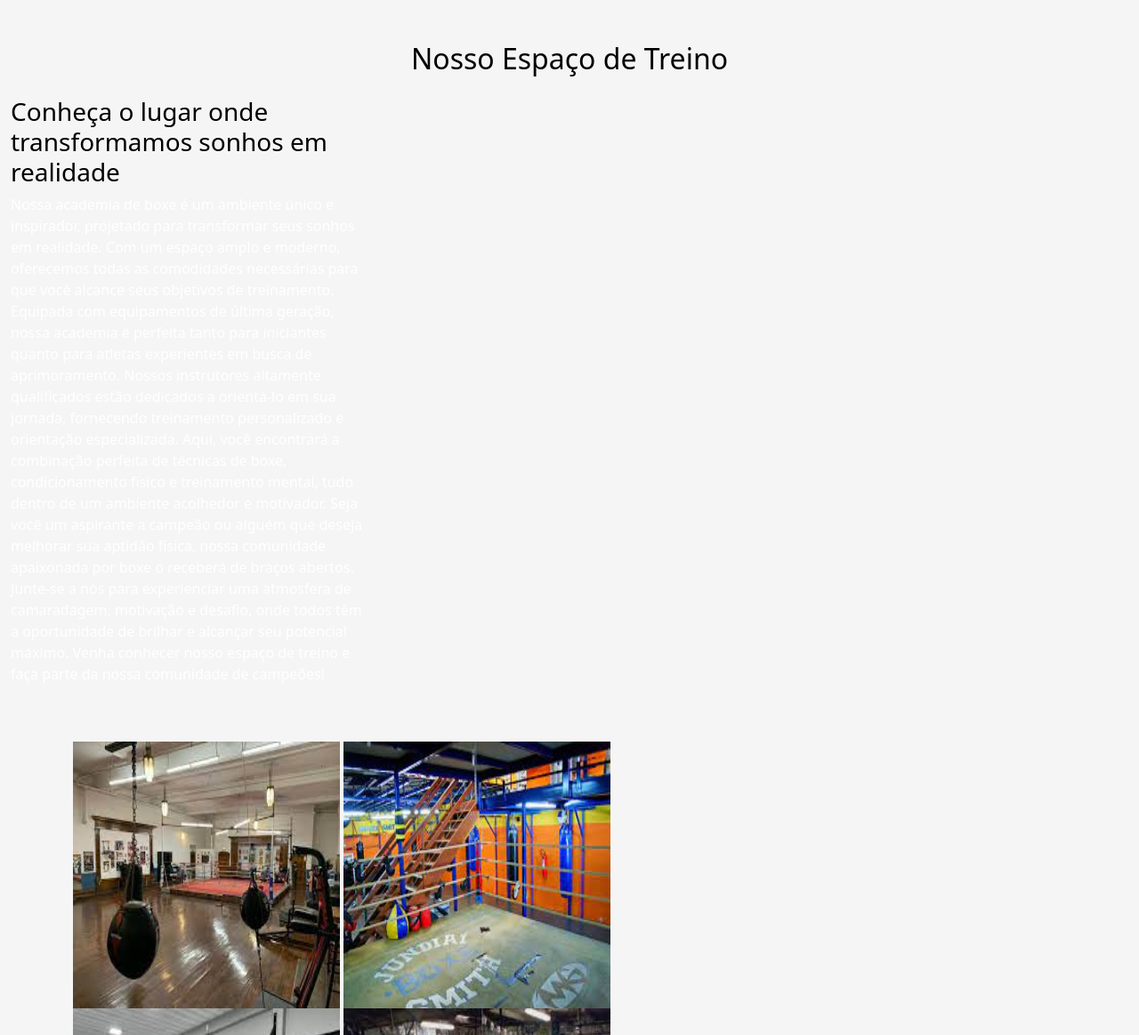
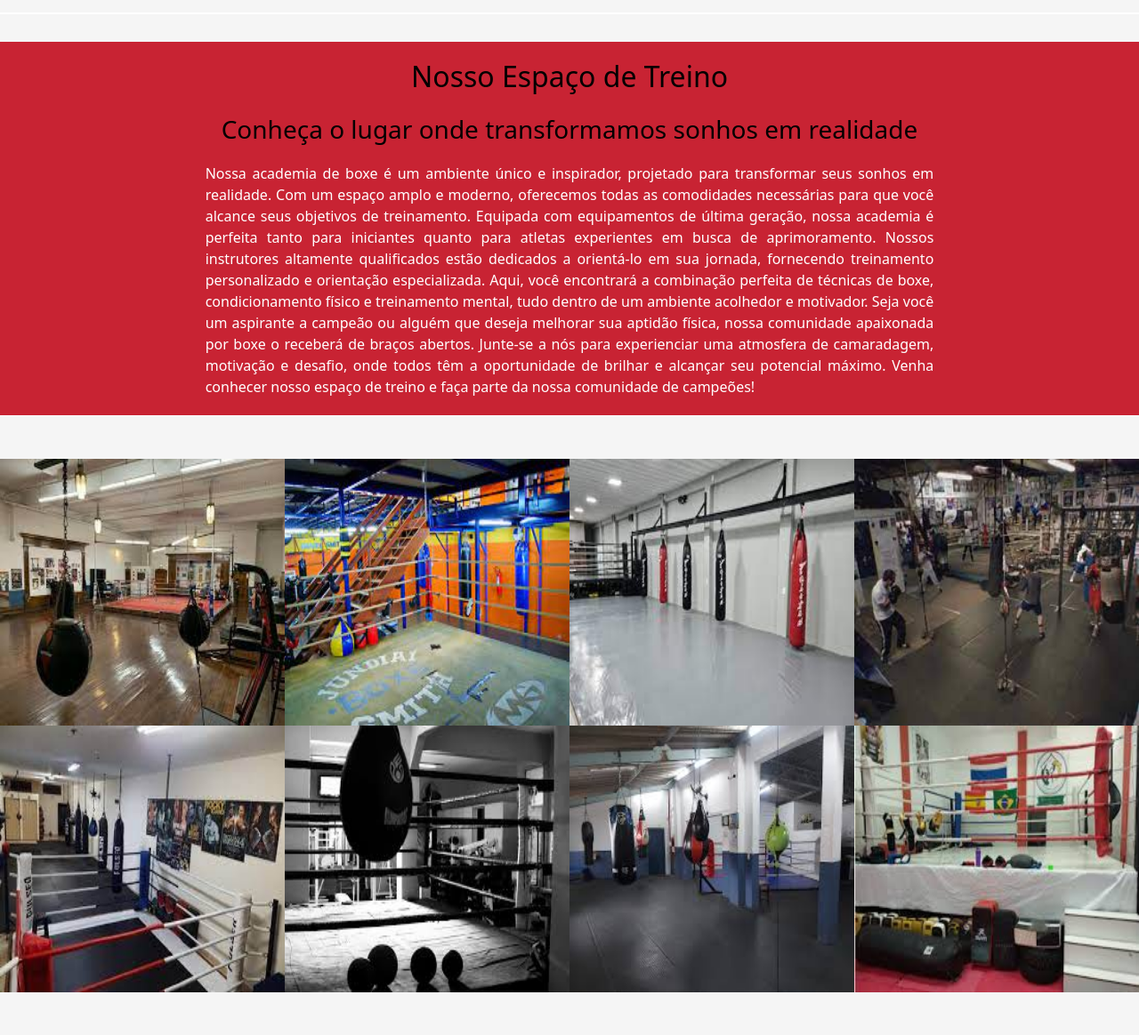
Before and after one commit to Mauricio-TW/Academia_Boxe, a PHP site: the page made by paginas/espaço.html in a window 1280 px wide. Shown: the part 846-2010 px from the top of the page at 89% size. Run offline with PHP 8.4, Linux system fonts and the light colour scheme.

Commit message:
Novas Alterções

```diff
--- a/CSS/espaco.css
+++ b/CSS/espaco.css
@@ -1,4 +1,60 @@
+/*Seçao Espaço*/
+.espaco-section {
+    background-color: #c82333;
+    color: white;
+    padding: 20px;
+    box-sizing: border-box;
+    width: 100%;
+    margin-top:48px ;
+    border-bottom: 1px solid #fff; /* Mantendo a borda branca */
+    margin-bottom: 20px; /* Adicionando espaço abaixo da linha */
+    padding-bottom: 0; /* Removendo o padding bottom */
+}
 
+.espaco-section h2, h3 {
+    color: #000;
+}
+
+.espaco-section h3 {
+    color: #000;
+    margin-bottom: 20px;
+    text-align: center;
+}
+
+.espaco-section .espaco-texto {
+    margin-top: 20px;
+    text-align: justify;
+}
+
+.espaco-section .espaco-texto-item {
+    margin-bottom: 20px;
+}
+
+/*Estilo da Linha*/
+.linha-branca {
+    background-color: #fff;
+    height: 2px;
+    width: 100%;
+    display: block;
+    position: absolute;
+    top: calc(100% + 60px);
+    left: 0;
+}
+
+/*Estilo para o Grid de Imagens*/
+.space-images .row {
+    margin-right: 0;
+    margin-left: 0;
+}
+
+.space-images .col-md-3 {
+    padding-right: 0;
+    padding-left: 0;
+}
+
+.space-images img {
+    display: block;
+}
 
 /* Estilos para a seção do Mapa */
 .map-section {
--- a/CSS/menu.css
+++ b/CSS/menu.css
@@ -27,7 +27,7 @@ header {
     width: 100%;
 	padding: 10px;
     height: 70px;
-    background-color: #c82333;;
+    background-color: #c82333;
 	margin-bottom: 30px;
     font-family: Arial, Helvetica, sans-serif;
 }
--- a/paginas/espaço.html
+++ b/paginas/espaço.html
@@ -85,54 +85,70 @@
   </div>
 
   <!-- Seção Nosso Espaço -->
-  <section class="container-fluid mt-5 espaco-section bg-red text-white">
-    <h2 class="text-center mb-4 title-divider text-black">Nosso Espaço de Treino</h2>
-    <div class="row">
-      <div class="col-md-4">
-        <h3 class="text-black">Conheça o lugar onde transformamos sonhos em realidade</h3>
+  <section class="espaco-section">
+    <div class="row justify-content-center">
+      <div class="col-md-8 text-center">
+        <h2 class="mb-4">Nosso Espaço de Treino</h2>
+        <div class="linha-branca"></div>
+        <div class="espaco-texto">
+          <div class="espaco-texto-item">
+            <h3>Conheça o lugar onde transformamos sonhos em realidade</h3>
             <p>
-          Nossa academia de boxe é um ambiente único e inspirador, projetado para transformar seus sonhos em realidade.
-          Com
-          um espaço amplo e moderno, oferecemos todas as comodidades necessárias para que você alcance seus objetivos de
+              Nossa academia de boxe é um ambiente único e inspirador, projetado para transformar seus sonhos em
+              realidade.
+              Com um espaço amplo e moderno, oferecemos todas as comodidades necessárias para que você alcance seus
+              objetivos de
               treinamento. Equipada com equipamentos de última geração, nossa academia é perfeita tanto para iniciantes
               quanto
               para atletas experientes em busca de aprimoramento.
 
-          Nossos instrutores altamente qualificados estão dedicados a orientá-lo em sua jornada, fornecendo treinamento
+              Nossos instrutores altamente qualificados estão dedicados a orientá-lo em sua jornada, fornecendo
+              treinamento
               personalizado e orientação especializada. Aqui, você encontrará a combinação perfeita de técnicas de boxe,
               condicionamento físico e treinamento mental, tudo dentro de um ambiente acolhedor e motivador.
 
-          Seja você um aspirante a campeão ou alguém que deseja melhorar sua aptidão física, nossa comunidade apaixonada
-          por
-          boxe o receberá de braços abertos. Junte-se a nós para experienciar uma atmosfera de camaradagem, motivação e
+              Seja você um aspirante a campeão ou alguém que deseja melhorar sua aptidão física, nossa comunidade
+              apaixonada por
+              boxe o receberá de braços abertos. Junte-se a nós para experienciar uma atmosfera de camaradagem,
+              motivação e
               desafio, onde todos têm a oportunidade de brilhar e alcançar seu potencial máximo.
 
               Venha conhecer nosso espaço de treino e faça parte da nossa comunidade de campeões!
             </p>
-      </div><!--Fim da div col-md-4-->
-    </div><!--Fim da div row-->
+          </div><!--Fim da div espaco-texto-item-->
+        </div><!--Fim da div espaco-texto-->
+      </div><!--Fim da div col-md-8 text-center-->
+    </div><!--Fim da div row justify-content-center-->
   </section>
 
   <!--Grid de Fotos do Espaço-->
-  <section class="container mt-5 training-section custom-section mb-5">
+  <section class="container-fluid mt-5 training-section custom-section mb-5">
     <div class="row space-images mt-4">
-      <div class="column">
-        <img src="../Imagens/espaço_01.jpg" width="300" height="300">
-        <img src="../Imagens/espaço_05.jpg" width="300" height="300">
+        <div class="col-md-3">
+            <img src="../Imagens/espaço_01.jpg" width="100%" height="300">
         </div>
-      <div class="column">
-        <img src="../Imagens/espaço_02.jpg" width="300" height="300">
-        <img src="../Imagens/espaço_06.jpg" width="300" height="300">
+        <div class="col-md-3">
+            <img src="../Imagens/espaço_05.jpg" width="100%" height="300">
         </div>
-      <div class="column">
-        <img src="../Imagens/espaço_03.jpg" width="300" height="300">
-        <img src="../Imagens/espaço_07.jpg" width="300" height="300">
+        <div class="col-md-3">
+            <img src="../Imagens/espaço_02.jpg" width="100%" height="300">
         </div>
-      <div class="column">
-        <img src="../Imagens/espaço_04.jpg" width="300" height="300">
-        <img src="../Imagens/espaço_08.jpg" width="300" height="300">
+        <div class="col-md-3">
+            <img src="../Imagens/espaço_06.jpg" width="100%" height="300">
         </div>
+        <div class="col-md-3">
+            <img src="../Imagens/espaço_03.jpg" width="100%" height="300">
         </div>
+        <div class="col-md-3">
+            <img src="../Imagens/espaço_07.jpg" width="100%" height="300">
+        </div>
+        <div class="col-md-3">
+            <img src="../Imagens/espaço_04.jpg" width="100%" height="300">
+        </div>
+        <div class="col-md-3">
+            <img src="../Imagens/espaço_08.jpg" width="100%" height="300">
+        </div>
+    </div><!--Fim da div row space-images mt-4-->
 </section>
 
   <!--Seção do Mapa-->
```
Also changed, not shown: CSS/Style_espaço.css (deleted, +0 -60 lines), CSS/agendamento.css (added, +16 -0 lines), CSS/professores.css (added, +53 -0 lines), CSS/treinos.css (added, +59 -0 lines), paginas/agendamento.html (+8 -3 lines), paginas/professores.html (+13 -10 lines), paginas/treinos.html (+30 -21 lines). Lines whose indentation alone changed are shown as unchanged.
